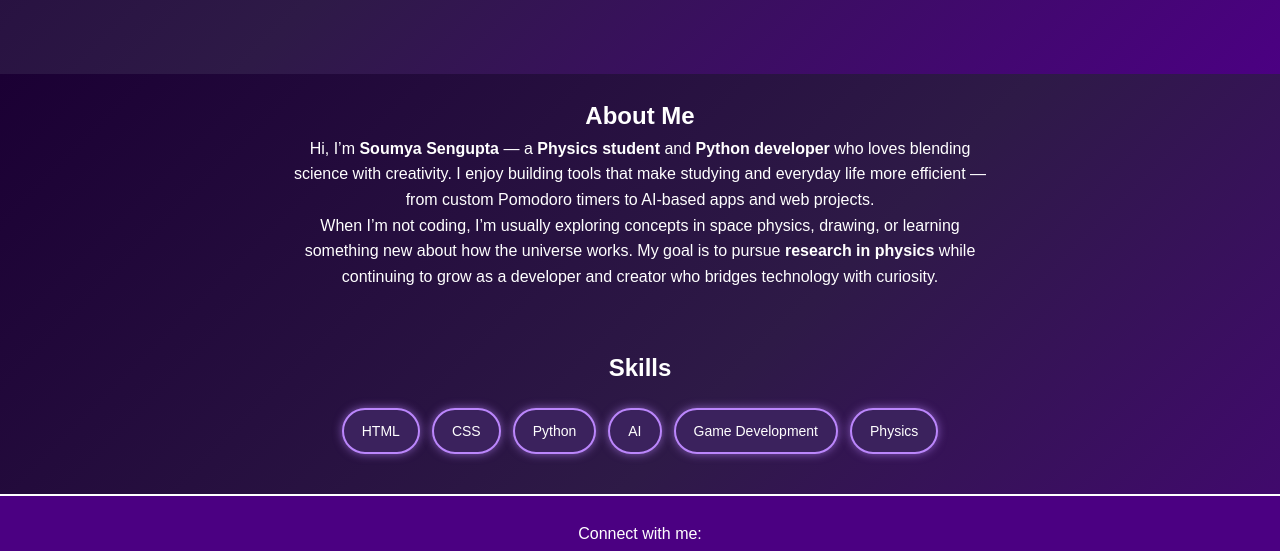
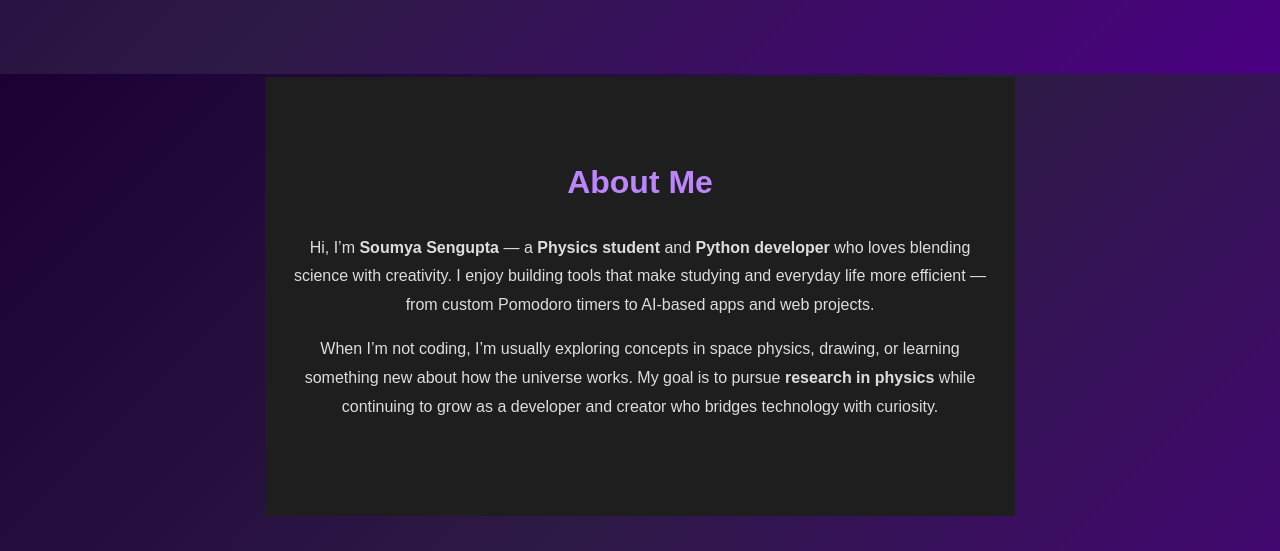
Before and after one commit to soumyasengupta2005-rgb/portfolio, a plain HTML site: page index.html in a window 1280 px wide. Shown: the part 726-1277 px from the top of the page. Drawn offline with Linux system fonts and the light colour scheme.

Commit message:
Update style.css

```diff
--- a/style.css
+++ b/style.css
@@ -282,3 +282,38 @@ footer {
   background-color: #a04cff;
   transform: translateY(-2px);
 }
+
+.about {
+  padding: 80px 20px;
+  text-align: center;
+  background: #1e1e1e;
+  color: #fff;
+  opacity: 0;
+  transform: translateY(30px);
+  animation: fadeInUp 1s ease-out forwards;
+}
+
+.about h2 {
+  font-size: 2rem;
+  color: #bb86fc;
+  margin-bottom: 25px;
+}
+
+.about p {
+  font-size: 1rem;
+  color: #ddd;
+  line-height: 1.8;
+  max-width: 800px;
+  margin: 0 auto 15px;
+}
+
+@keyframes fadeInUp {
+  from {
+    opacity: 0;
+    transform: translateY(30px);
+  }
+  to {
+    opacity: 1;
+    transform: translateY(0);
+  }
+}
```
